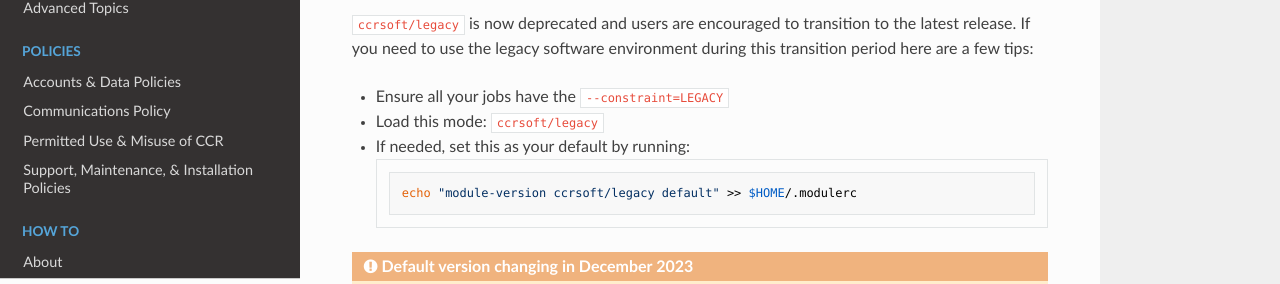
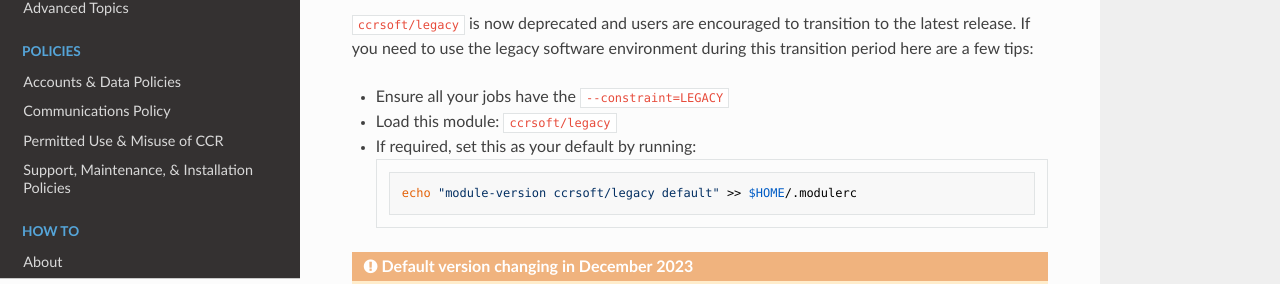
Before and after one commit to ubccr/ccrdocs, an MkDocs documentation site: the page built from pages/howto/newenv.md, in a window 1280 px wide and 900 px high, scrolled down 1069 px. Shown: the part 146-430 px from the top of the window. Built offline with MkDocs 1.6.1, drawn with Linux system fonts in a browser that asks for light colours; nearby versions of some CDN libraries.

Commit message:
minor tweaks

````diff
--- a/pages/howto/newenv.md
+++ b/pages/howto/newenv.md
@@ -50,8 +50,8 @@ the latest release. If you need to use the legacy software environment  during
 this transition period here are a few tips:
 
 - Ensure all your jobs have the `--constraint=LEGACY`
-- Load this mode: `ccrsoft/legacy`
-- If needed, set this as your default by running:
+- Load this module: `ccrsoft/legacy`
+- If required, set this as your default by running:
   ```
   echo "module-version ccrsoft/legacy default" >> $HOME/.modulerc
   ```
````
